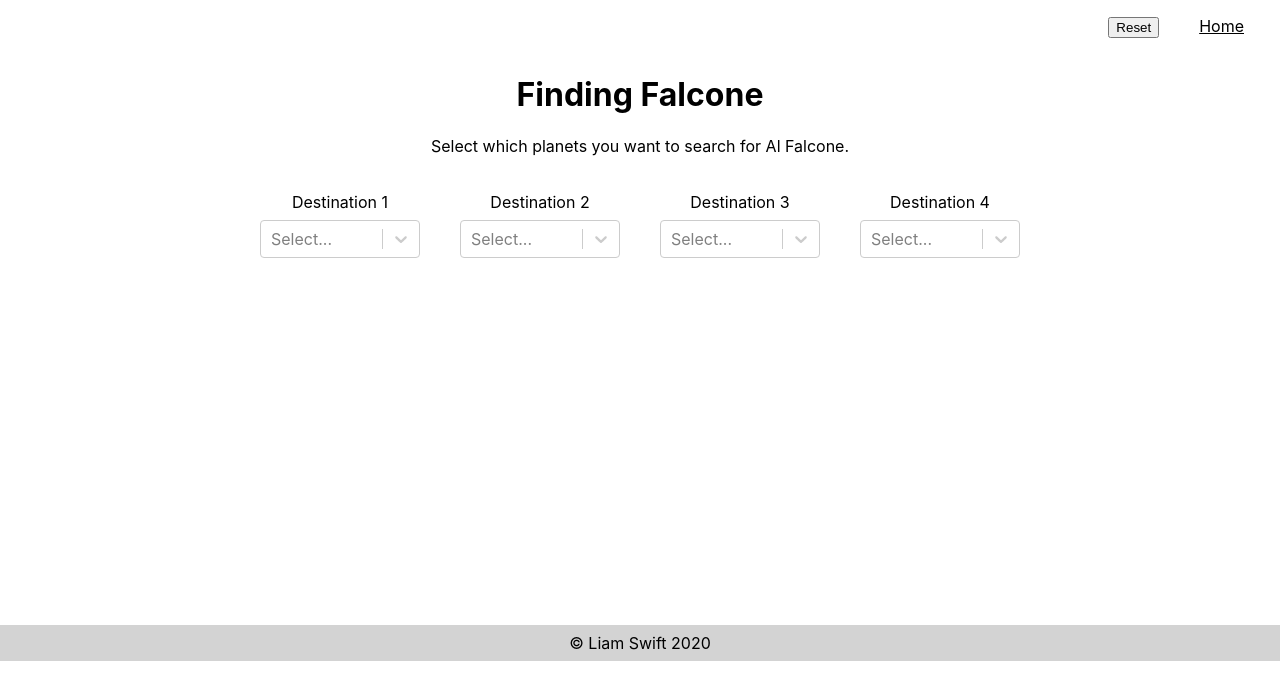
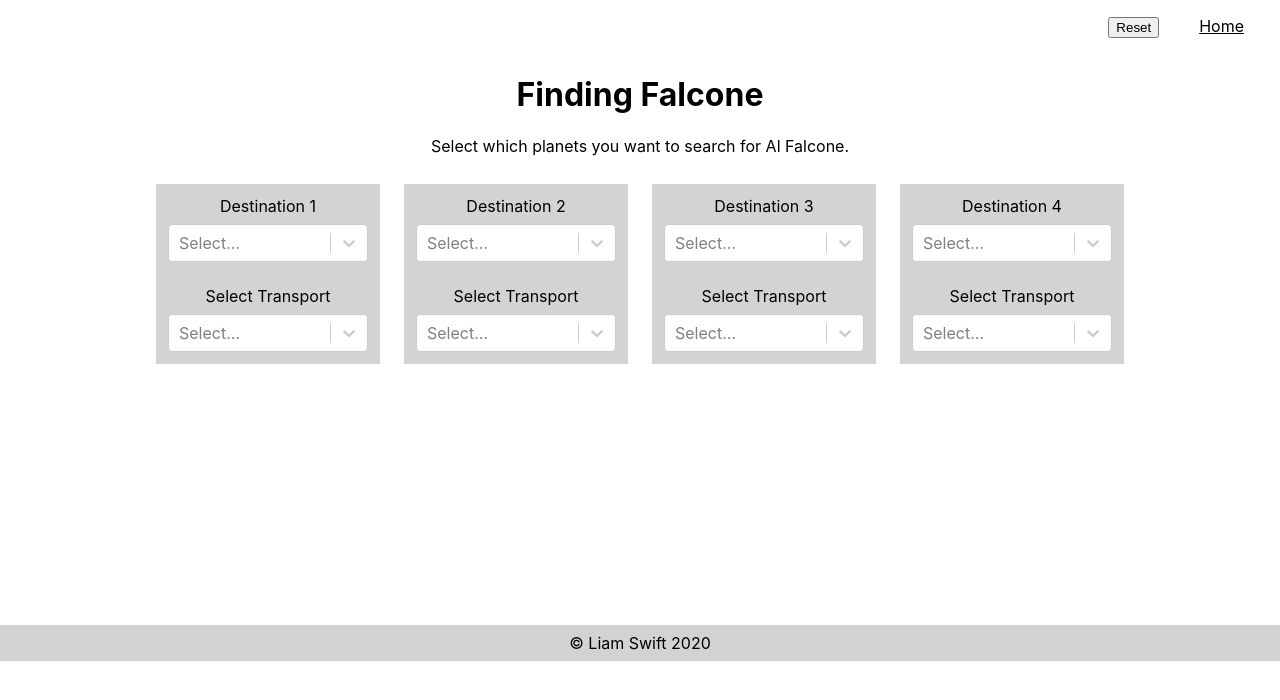
Before and after one commit to lswifty2017/finding-falcone, a React (Create React App) app: page / in a window 1280 px wide. Shown: the top 700 px of the page. Built offline with nearby package versions, Linux system fonts and the light colour scheme; no server answers.

Commit message:
Vehicle select working

```diff
--- a/src/App.js
+++ b/src/App.js
@@ -3,6 +3,7 @@ import Header from './components/Header/Header.jsx';
 import Footer from './components/Footer/Footer.jsx';
 import DestinationCard from './components/DestinationCard/DestinationCard';
 import findFalconeApi from './api/findFalconeApi';
+import cloneDeep from 'lodash/cloneDeep';
 import './App.scss';
 
 const App = () => {
@@ -10,6 +11,7 @@ const App = () => {
   const [planets, setPlanets] = useState([]);
 
   const desinationCardsJsx = [];
+  let previousVehicleState = [];
 
   useEffect(() => {
     (async () => {
@@ -39,7 +41,7 @@ const App = () => {
     })();
   }, []);
 
-  const planetsOnSelect = (planetSelected, cardSelected) => {
+  const planetsOnSelect = ({ planetSelected, cardSelected }) => {
     const updatedPlanetsState = planets.map((planet) => {
       if (planet.selected === cardSelected) {
         planet.selected = false;
@@ -54,12 +56,33 @@ const App = () => {
     setPlanets(updatedPlanetsState);
   };
 
+  const vehiclesOnSelect = ({ vehicleSelected, previousVehicleSelected }) => {
+    previousVehicleState = cloneDeep(vehicles);
+
+    const updatedVehiclesState = vehicles.map((vehicle) => {
+      if (vehicle.name === vehicleSelected) {
+        vehicle.total_no -= 1;
+        vehicle.selected += 1;
+      }
+
+      if (vehicle.name === previousVehicleSelected) {
+        vehicle.total_no += 1;
+        vehicle.selected -= 1;
+      }
+      return vehicle;
+    });
+
+    setVehicles(updatedVehiclesState);
+  };
+
   for (let i = 0; i < 4; i++) {
     desinationCardsJsx.push(
       <DestinationCard
         key={i}
         planets={planets}
         planetsOnSelect={planetsOnSelect}
+        vehicles={vehicles}
+        vehiclesOnSelect={vehiclesOnSelect}
         title={`Destination ${i + 1}`}
       />
     );
--- a/src/components/DestinationCard/DestinationCard.jsx
+++ b/src/components/DestinationCard/DestinationCard.jsx
@@ -1,39 +1,84 @@
-import React, { useState } from 'react';
+import React, { useState, useEffect } from 'react';
 import Select from 'react-select';
 import cloneDeep from 'lodash/cloneDeep';
 import './DestinationCard.scss';
 
-const DestinationCard = ({ planets = [], planetsOnSelect, title = '' }) => {
-  const [selectedOption, setSelectedOption] = useState(null);
+const DestinationCard = ({
+  planets = [],
+  planetsOnSelect,
+  vehicles = [],
+  vehiclesOnSelect,
+  title = '',
+}) => {
+  const [selectedPlanet, setSelectedPlanet] = useState(null);
+  const [selectedVehicle, setSelectedVehicle] = useState(null);
+  const [vehicleOptions, setVehicleOptions] = useState([]);
 
-  const selectOptions = cloneDeep(planets);
+  const planetOptions = cloneDeep(planets);
+  // let vehicleOptions = cloneDeep(vehicles);
 
-  selectOptions.map((option) => {
+  let previousVehicleSelected = '';
+
+  planetOptions.map((option) => {
     const { name, selected } = option;
 
     option.label = name;
     option.disabled = false;
-
-    debugger;
 
     if (selected !== false && selected !== title) {
       option.disabled = true;
     }
   });
 
+  vehicleOptions.map((option) => {
+    const { name, total_no } = option;
+
+    option.label = `${name} (${total_no})`;
+
+    if (total_no === 0) {
+      option.disabled = true;
+    }
+  });
+
+  const filterVehiclesByPlanet = (planet, distance) => {
+    const filteredOptions = cloneDeep(vehicles).filter(
+      (vehicle) => vehicle.max_distance <= distance
+    );
+
+    setVehicleOptions(filteredOptions);
+  };
+
   return (
     <div className="destination-card">
-      <div className="destination-card__title">{title}</div>
-      <Select
-        className="basic-single"
-        defaultValue={selectedOption}
-        options={selectOptions}
-        onChange={({ name }) => {
-          setSelectedOption(name);
-          planetsOnSelect(name, title);
-        }}
-        isOptionDisabled={(option) => option.disabled}
-      ></Select>
+      <div className="destination-card__destination">
+        <div className="destination-card__title">{title}</div>
+        <Select
+          defaultValue={selectedPlanet}
+          options={planetOptions}
+          onChange={({ name, distance }) => {
+            filterVehiclesByPlanet(name, distance);
+            setSelectedPlanet(name);
+            planetsOnSelect({ planetSelected: name, title: title });
+          }}
+          isOptionDisabled={(option) => option.disabled}
+        ></Select>
+      </div>
+      <div className="destination__transport">
+        <div className="destination-card__title">Select Transport</div>
+        <Select
+          defaultValue={selectedVehicle}
+          options={vehicleOptions}
+          onChange={({ name }) => {
+            previousVehicleSelected = cloneDeep(selectedVehicle);
+            setSelectedVehicle(name);
+            vehiclesOnSelect({
+              vehicleSelected: name,
+              previousVehicleSelected: previousVehicleSelected,
+            });
+          }}
+          isOptionDisabled={(option) => option.disabled}
+        ></Select>
+      </div>
     </div>
   );
 };
--- a/src/components/DestinationCard/DestinationCard.scss
+++ b/src/components/DestinationCard/DestinationCard.scss
@@ -1,8 +1,14 @@
 .destination-card {
-  min-width: 160px;
-  padding: 20px;
+  min-width: 200px;
+  padding: 12px;
+  margin: 12px;
+  background-color: #d3d3d3;
 
   &__title {
     padding-bottom: 8px;
   }
+
+  &__destination {
+    padding-bottom: 24px;
+  }
 }
```
